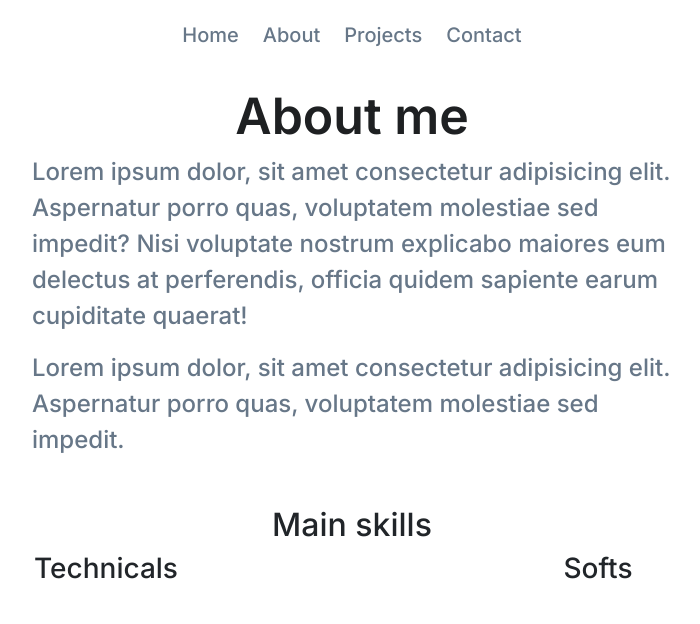
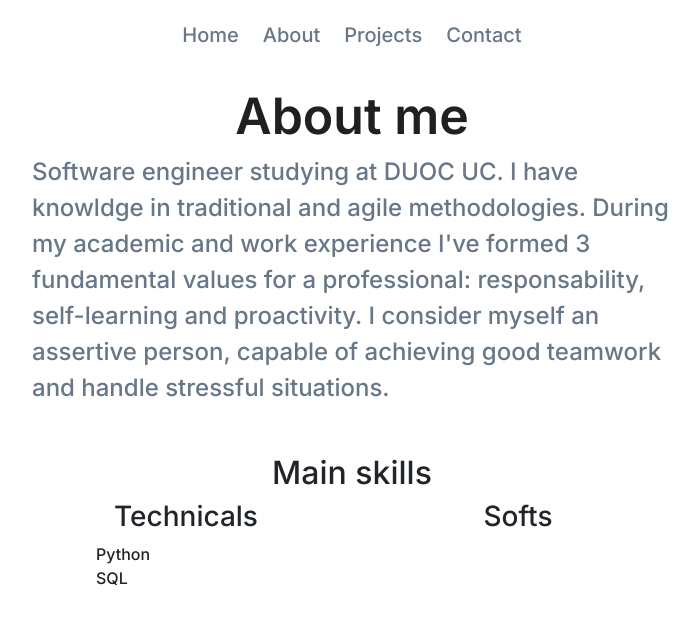
Before and after one commit to AlejandroFerrera/Portfolio, a plain HTML site: page about.html in a window 1280 px wide. Shown: the whole page, without its empty margins (288-988 px from the left). Drawn offline with nearby package versions, Linux system fonts and the light colour scheme.

Commit message:
minor changes to about page

```diff
--- a/about.html
+++ b/about.html
@@ -46,21 +46,23 @@
         <section class="w-50 mx-auto mt-3" id="about-heading">
             <h1 class="text-center">About me</h1>
             <p class="description">
-                Lorem ipsum dolor, sit amet consectetur adipisicing elit. Aspernatur porro quas, voluptatem molestiae
-                sed impedit? Nisi voluptate nostrum explicabo maiores eum delectus at perferendis, officia quidem
-                sapiente earum cupiditate quaerat!
-            </p>
-            <p class="description">
-                Lorem ipsum dolor, sit amet consectetur adipisicing elit. Aspernatur porro quas, voluptatem molestiae
-                sed impedit.
+                Software engineer studying at DUOC UC. I have knowldge in traditional and agile methodologies.
+                During my academic and work experience I've formed 3 fundamental values for a professional:
+                responsability, self-learning and proactivity. I consider myself an assertive person, capable of
+                achieving good teamwork and handle stressful situations.
             </p>
         </section>
 
-        <section class="w-75 mx-auto mt-5" id="about-skills">
+        <section class="w-50 mx-auto mt-5" id="about-skills">
             <h2 class="text-center">Main skills</h2>
             <div class="row">
                 <div class="col">
                     <h3 class="text-center">Technicals</h3>
+                    <ul>
+                        <ol>Python</ol>
+                        <ol>SQL</ol>
+                        <ol></ol>
+                    </ul>
                 </div>
                 <div class="col">
                     <h3 class="text-center">Softs</h3>
```
